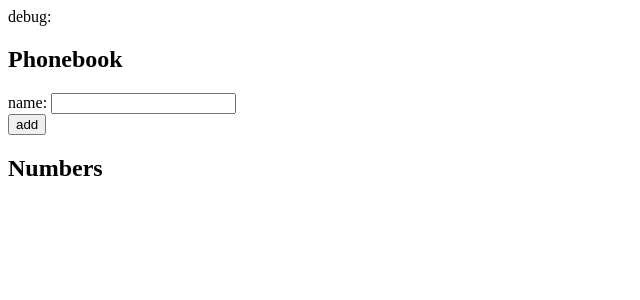
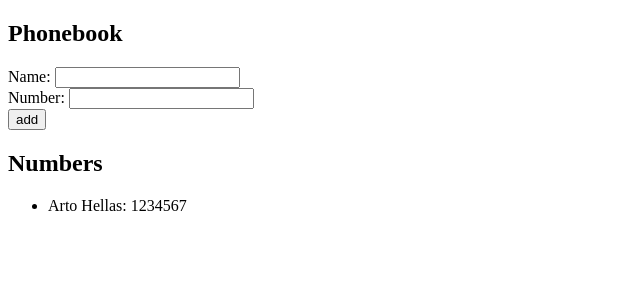
Before and after one commit to azeezabidoye/fs-part2, a React (Vite) app in the folder phonebook/: page / in a window 1280 px wide. Shown: the top 300 px of the page, without its empty margins (0-640 px from the left). Built offline with nearby package versions, Linux system fonts and the light colour scheme.

Commit message:
More functionalities added to component

```diff
--- a/phonebook/src/App.jsx
+++ b/phonebook/src/App.jsx
@@ -1,43 +1,62 @@
 import { useState } from "react";
 
 const App = () => {
-  const [persons, setPersons] = useState({ name: "Arto Hellas" });
+  const [persons, setPersons] = useState([
+    { name: "Arto Hellas", number: 1234567 },
+  ]);
   const [newName, setNewName] = useState("");
+  const [newNumber, setNewNumber] = useState("");
 
   const addPerson = (event) => {
     event.preventDefault();
     const nameObj = {
       name: newName,
+      number: newNumber,
     };
+    // setPersons(persons.concat(nameObj));
+
+    persons.map((person) => {
+      if (person.name === nameObj.name) {
+        alert(`${nameObj.name} is already added to phonebook`);
+      }
+    });
     setPersons(persons.concat(nameObj));
     console.log(persons);
     setNewName("");
+    setNewNumber("");
   };
 
   const handleNameChange = (event) => {
     // console.log(event.target.value);
     setNewName(event.target.value);
   };
+  const handleNumberChange = (event) => {
+    setNewNumber(event.target.value);
+  };
 
   return (
     <div>
-      <div>debug: {newName}</div>
       <h2>Phonebook</h2>
       <form onSubmit={addPerson}>
         <div>
-          name: <input value={newName} onChange={handleNameChange} />
+          Name: <input value={newName} onChange={handleNameChange} />
+        </div>
+        <div>
+          Number: <input value={newNumber} onChange={handleNumberChange} />
         </div>
         <div>
           <button type="submit">add</button>
         </div>
       </form>
       <h2>Numbers</h2>
-      {/* <ul>
-        {persons.map((person) => {
-          <li key={person.name}>{person.name}</li>;
-        })}
-      </ul> */}
-      {/* <p>{persons[0].name}</p> */}
+      {/* <p>{persons[1].name}</p> */}
+      <ul>
+        {persons.map((person) => (
+          <li key={person.name}>
+            {person.name}: {person.number}
+          </li>
+        ))}
+      </ul>
     </div>
   );
 };
```
